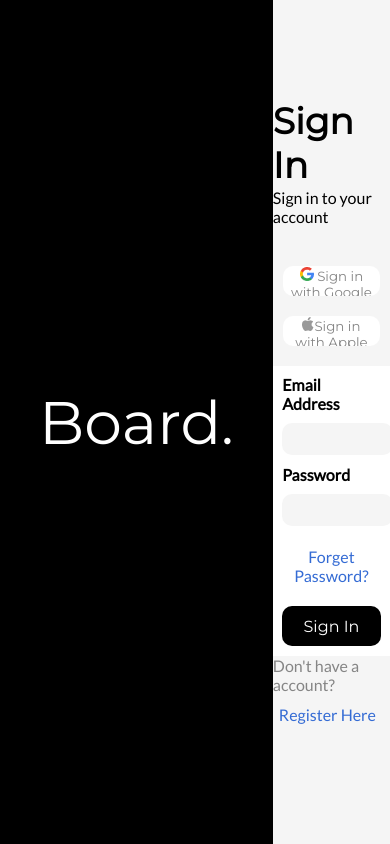
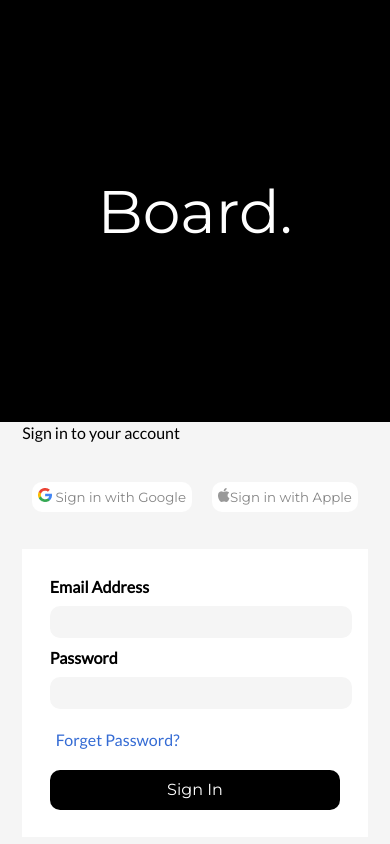
Before and after one commit to shivamk012/Dashboard, a React (Create React App) app: page / in a window 390 px wide. Built offline with nearby package versions, Linux system fonts and the light colour scheme.

Commit message:
responsivity

```diff
--- a/src/Components/Card.js
+++ b/src/Components/Card.js
@@ -5,7 +5,7 @@ export default function Card({data}) {
     return <div className="fixHeight" style={{"backgroundColor" : `${card.color}`}}>
         <div style={{"flex" : "4" , "padding-top" : "25%" , "padding-left" : "10%"}}>
             <div style={{"fontSize" : "1rem"}}>{card.text}</div>
-            <div style={{"fontSize" : "1.5rem"}}>{card.value}</div>
+            <div style={{"fontSize" : "1.5rem" , "fontWeight" : "700"}}>{card.value}</div>
         </div>
         <div style={{"flex" : "1" , "padding-top" : "10%" , "fontSize" : "1.5rem" , "color" : "black"}}>{card.icon}</div>
     </div>
--- a/src/Components/Chart.css
+++ b/src/Components/Chart.css
@@ -13,7 +13,7 @@
 .header-text{
     font-family: 'Montserrat' , sans-serif;
     height : 30%;
-    margin : 50px 20px 0px 20px
+    margin : 0px 20px 0px 20px
 }
 
 .legend-text{
--- a/src/Components/SideBar.css
+++ b/src/Components/SideBar.css
@@ -21,3 +21,9 @@
     position: absolute;
     bottom: 0;
 }
+
+@media (max-width:600px){
+    .SideBar{
+        display: inline-flex;
+    }
+}
--- a/src/Pages/Dashboard.css
+++ b/src/Pages/Dashboard.css
@@ -31,3 +31,9 @@
 .footer-dashboard{
     height: 30%;
 }
+
+@media (max-width:600px){
+    .container{
+        flex-direction: column;
+    }
+}
--- a/src/Pages/LoginPage.css
+++ b/src/Pages/LoginPage.css
@@ -31,3 +31,17 @@
     left: 50%; */
     text-align: left;
 }
+
+@media (max-width:600px){
+    .loginPage{
+        flex-direction: column;
+    }
+
+    .left{
+        flex : 1;
+    }
+
+    .right{
+        flex : 1;
+    }
+}
```
